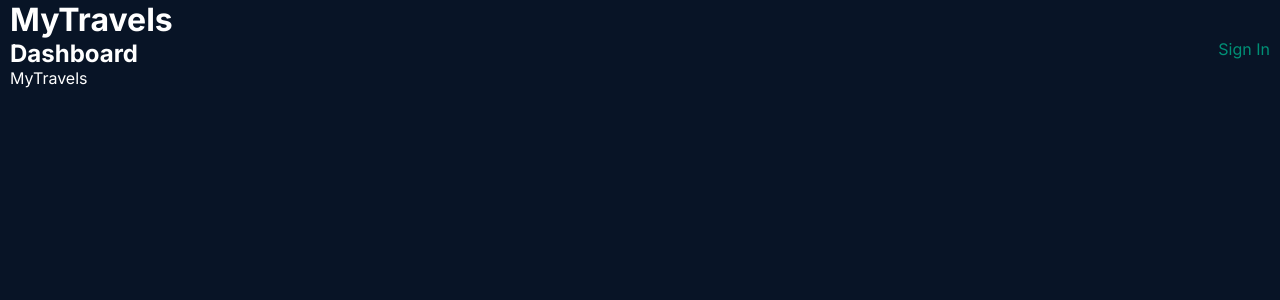
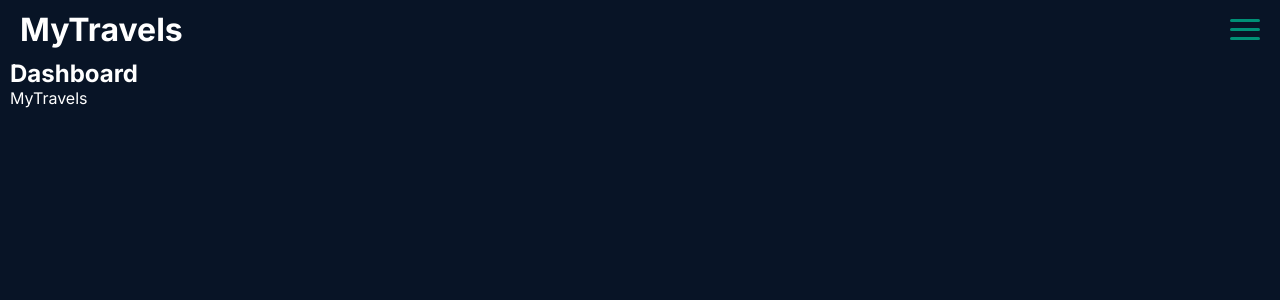
Before and after one commit to my-travels-org/my-travels, a Next.js app: page / in a window 1280 px wide. Shown: the top 300 px of the page. Built offline with nearby package versions, Linux system fonts and the light colour scheme; no server answers.

Commit message:
wip[f]: Add aside bar with header

```diff
--- /dev/null
+++ b/src/components/Aside/Aside.module.scss
@@ -0,0 +1 @@
+@use "@styles/variables"
--- /dev/null
+++ b/src/components/Aside/index.tsx
@@ -0,0 +1,5 @@
+export default function Aside (): JSX.Element {
+  return (
+    <aside />
+  )
+}
--- a/src/components/Dashboard/index.tsx
+++ b/src/components/Dashboard/index.tsx
@@ -1,21 +1,13 @@
 'use client'
 
-import Link from 'next/link'
-import { useSession, signOut } from 'next-auth/react'
-
-import { Button } from '@components/index'
 import styles from './Dashboard.module.scss'
 
 export default function Dashboard (): JSX.Element {
-  const { data: session, status } = useSession()
-
-  console.log(session, status)
   return (
     <section className={styles.dashboard}>
       <div className={styles.dashboard_nav}>
         <h1>Dashboard</h1>
-        {status === 'unauthenticated' && <Link href='/login'>Sign In</Link>}
-        {status === 'authenticated' && <Button onClick={signOut} className={styles.dashboard_nav_signout}>Sign Out</Button>}
+
       </div>
     </section>
   )
--- /dev/null
+++ b/src/components/Hamburger/Hamburger.module.scss
@@ -0,0 +1,48 @@
+@use "@styles/variables";
+
+.button {
+  background: none;
+  border: none;
+  width: 3rem;
+  height: 3rem;
+  &_hamburger {
+    position: relative;
+    &::before,
+    &::after,
+    & {
+      width: 3rem;
+      height: 0.3rem;
+      border-radius: 1rem;
+      background-color: variables.$secondary-green-color;
+      transition: transform 250ms ease-in-out;
+    }
+
+    &::before,
+    &::after {
+      content: "";
+      position: absolute;
+      left: 0;
+      right: 0;
+    }
+
+    &::before {
+      top: 9px;
+    }
+
+    &::after {
+      bottom: 9px;
+    }
+
+    &_open {
+      transform: rotate(0.625turn);
+
+      &::before {
+        transform: rotate(90deg) translateX(-9px);
+      }
+
+      &::after {
+        opacity: 0;
+      }
+    }
+  }
+}
--- /dev/null
+++ b/src/components/Hamburger/index.tsx
@@ -0,0 +1,13 @@
+import useToggle from '@hooks/useToggle'
+
+import styles from './Hamburger.module.scss'
+
+export default function Hamburger (): JSX.Element {
+  const { value, toggle } = useToggle()
+
+  return (
+    <button className={styles.button} onClick={() => toggle()}>
+      <div className={`${styles.button_hamburger} ${value ? styles.button_hamburger_open : ''}`} />
+    </button>
+  )
+}
--- a/src/components/Header/Header.module.scss
+++ b/src/components/Header/Header.module.scss
@@ -0,0 +1,6 @@
+.header{
+  display: flex;
+  justify-content: space-between;
+  align-items: center;
+  padding: 1rem;
+}
--- a/src/components/Header/index.tsx
+++ b/src/components/Header/index.tsx
@@ -1,7 +1,19 @@
+import Link from 'next/link'
+import { signOut, useSession } from 'next-auth/react'
+
+import { Button, Hamburger } from '@components/index'
+
+import styles from './Header.module.scss'
+
 export default function Header (): JSX.Element {
+  const { status } = useSession()
+
   return (
-    <header>
+    <header className={styles.header}>
       <h1>MyTravels</h1>
+      <Hamburger />
+      {/* {status === 'unauthenticated' && <Link href='/login'>Sign In</Link>} */}
+      {/* {status === 'authenticated' && <Button onClick={signOut} className={styles.dashboard_nav_signout}>Sign Out</Button>} */}
     </header>
   )
 }
--- a/src/components/index.ts
+++ b/src/components/index.ts
@@ -1,13 +1,14 @@
-
+import Aside from './Aside'
 import Button from './Button'
 import Dashboard from './Dashboard'
 import Field from './Field'
+import Footer from './Footer'
 import Form from './Form'
-import Footer from './Footer'
+import Hamburger from './Hamburger'
 import Header from './Header'
 import Loader from './Loader'
 import Login from './Login'
 import Register from './Register'
 import Stepper from './Stepper'
 
-export { Button, Dashboard, Field, Form, Footer, Header, Loader, Login, Register, Stepper }
+export { Aside, Button, Dashboard, Field, Form, Footer, Hamburger, Header, Loader, Login, Register, Stepper }
--- /dev/null
+++ b/src/constants/Links.ts
@@ -0,0 +1,3 @@
+export const links = [
+  {}
+]
--- /dev/null
+++ b/src/hooks/useToggle.ts
@@ -0,0 +1,14 @@
+'use client'
+
+import { UseToggleReturn } from '@/types/UseToggle'
+import { useState } from 'react'
+
+export default function useToggle (): UseToggleReturn {
+  const [value, setValue] = useState(false)
+
+  const toggle = (value?: boolean): void => {
+    setValue((prev) => (value === undefined ? !prev : value))
+  }
+
+  return { value, toggle }
+}
--- /dev/null
+++ b/src/types/UseToggle.d.ts
@@ -0,0 +1,4 @@
+export interface UseToggleReturn {
+  value: boolean
+  toggle: (value?: boolean) => void
+}
```
